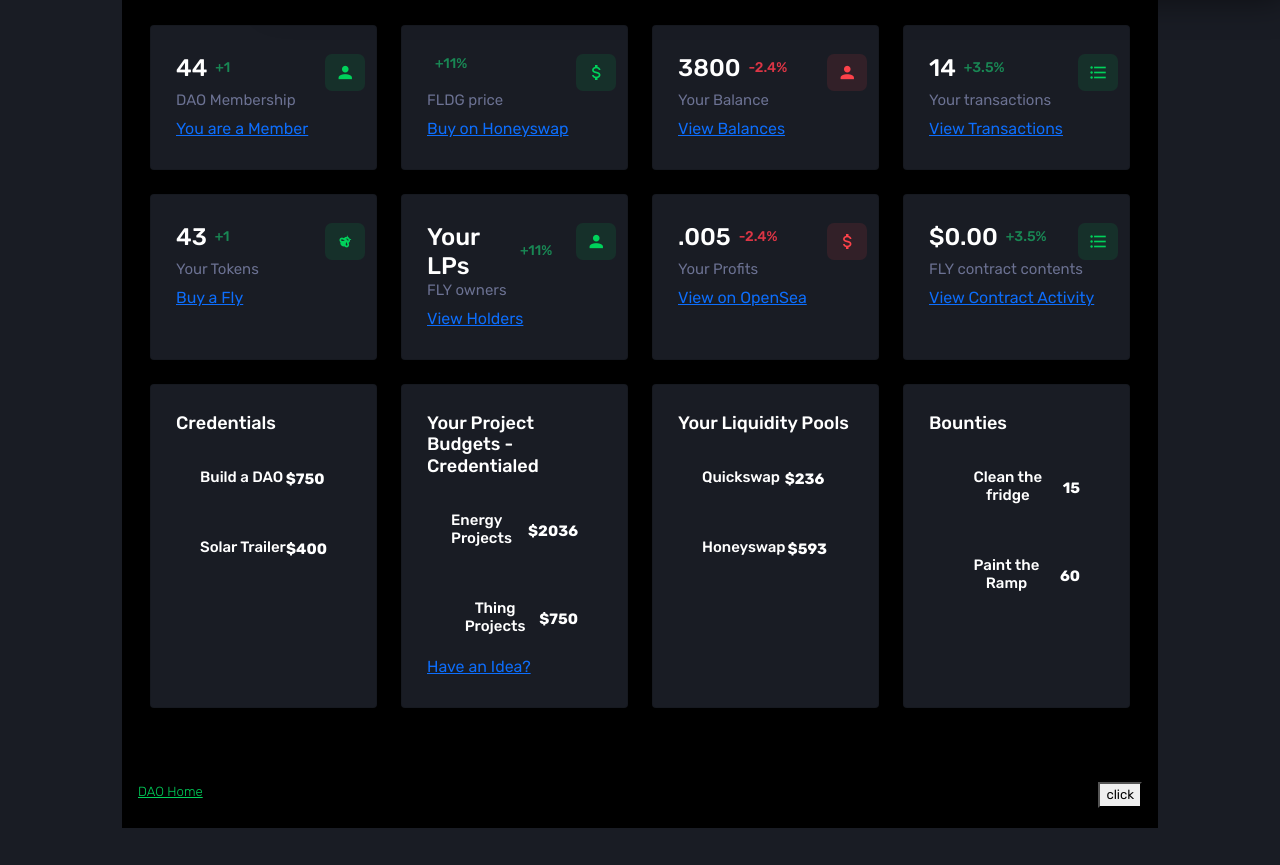
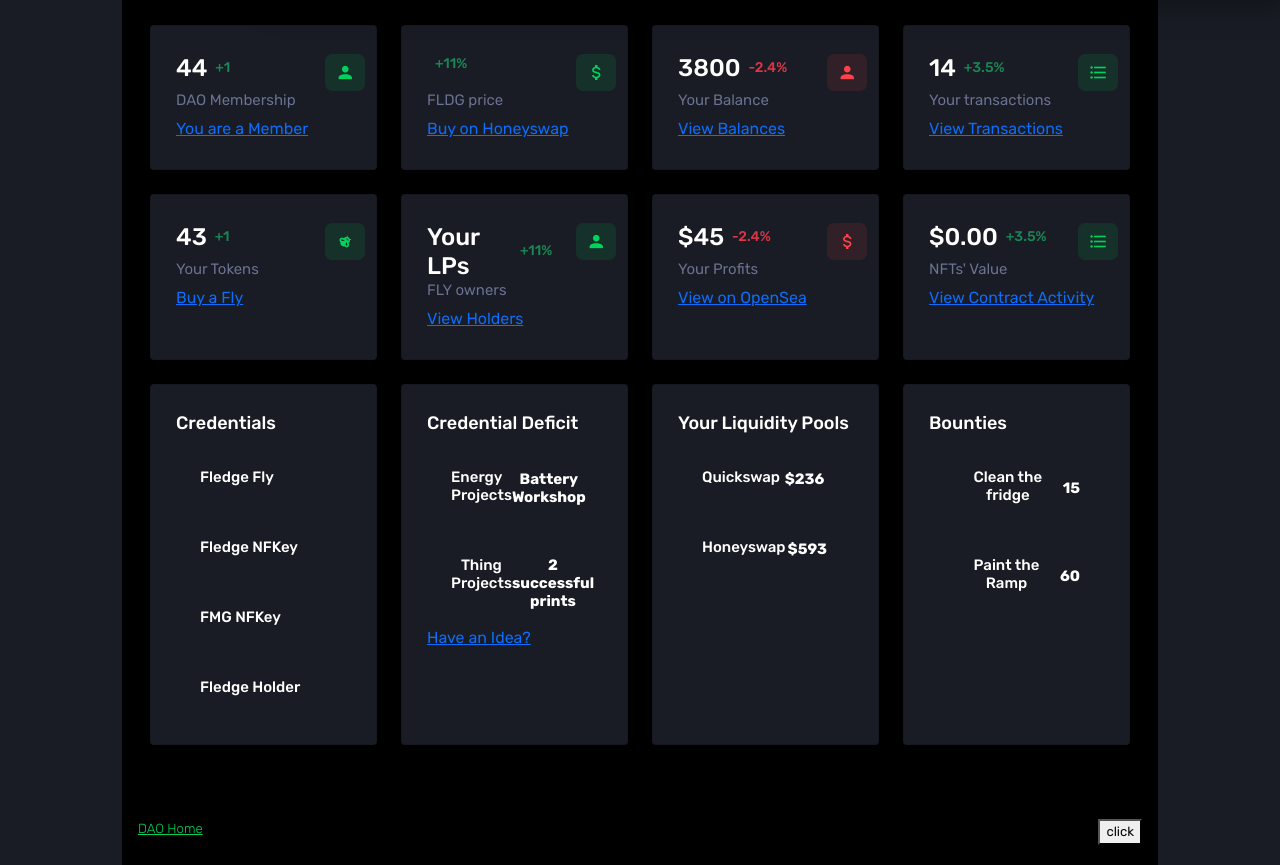
Before and after one commit to voldeck-fledge/fledge-dao, a website: page Person.html in a window 1280 px wide. Shown: the part 75-940 px from the top of the page. Before the commit the page ends 903 px from the top, so only its background shows below. Drawn offline with nearby package versions, Linux system fonts and the light colour scheme; files that its build step writes are made by us from their sources; a script that the page names is missing.

Commit message:
added more descripting language on people page

```diff
--- a/Person.html
+++ b/Person.html
@@ -408,7 +408,7 @@
                     <div class="row">
                       <div class="col-9">
                         <div class="d-flex align-items-center align-self-start">
-                          <h3 class="mb-0">.005</h3>
+                          <h3 class="mb-0">$45</h3>
                           <p class="text-danger ms-2 mb-0 font-weight-medium">-2.4%</p>
                         </div>
                       </div>
@@ -439,7 +439,7 @@
                         </div>
                       </div>
                     </div>
-                    <h6 class="text-muted font-weight-normal">FLY contract contents</h6>
+                    <h6 class="text-muted font-weight-normal">NFTs' Value</h6>
                     <a href="https://polygonscan.com/address/0x3a3f6da5bae9974c66b16cd4b1efd1585c081b19" title="Website">View Contract Activity</a>
 
                   </div>
@@ -454,35 +454,38 @@
                     <!--<canvas id="transaction-history" class="transaction-chart"></canvas>-->
                     <div class="bg-gray-dark d-flex d-md-block d-xl-flex flex-row py-3 px-4 px-md-3 px-xl-4 rounded mt-3">
                       <div class="text-md-left text-xl-left">
-                        <h6 class="mb-1">Build a DAO</h6>
-                      </div>
-                      <div class="align-self-center flex-grow text-right text-md-center text-xl-right py-md-2 py-xl-0">
-                        <h6 class="font-weight-bold mb-0">$750</h6>
+                        <h6 class="mb-1">Fledge Fly</h6>
                       </div>
                     </div>
                     <div class="bg-gray-dark d-flex d-md-block d-xl-flex flex-row py-3 px-4 px-md-3 px-xl-4 rounded mt-3">
                       <div class="text-md-left text-xl-left">
-                        <h6 class="mb-1">Solar Trailer</h6>
+                        <h6 class="mb-1">Fledge NFKey</h6>
                       </div>
-                      <div class="align-self-center flex-grow text-right text-md-center text-xl-right py-md-2 py-xl-0">
-                        <h6 class="font-weight-bold mb-0">$400</h6>
+                    </div>
+                    <div class="bg-gray-dark d-flex d-md-block d-xl-flex flex-row py-3 px-4 px-md-3 px-xl-4 rounded mt-3">
+                      <div class="text-md-left text-xl-left">
+                        <h6 class="mb-1">FMG NFKey</h6>
+                      </div>
+                    </div>
+                    <div class="bg-gray-dark d-flex d-md-block d-xl-flex flex-row py-3 px-4 px-md-3 px-xl-4 rounded mt-3">
+                      <div class="text-md-left text-xl-left">
+                        <h6 class="mb-1">Fledge Holder</h6>
                       </div>
                     </div>
                   </div>
                 </div>
               </div>
-
               <div class="col-md-3 grid-margin stretch-card">
                 <div class="card">
                   <div class="card-body">
-                    <h4 class="card-title">Your Project Budgets - Credentialed</h4>
+                    <h4 class="card-title">Credential Deficit</h4>
                     <!--<canvas id="transaction-history" class="transaction-chart"></canvas>-->
                     <div class="bg-gray-dark d-flex d-md-block d-xl-flex flex-row py-3 px-4 px-md-3 px-xl-4 rounded mt-3">
                       <div class="text-md-left text-xl-left">
                         <h6 class="mb-1">Energy Projects</h6>
                       </div>
                       <div class="align-self-center flex-grow text-right text-md-center text-xl-right py-md-2 py-xl-0">
-                        <h6 class="font-weight-bold mb-0">$2036</h6>
+                        <h6 class="font-weight-bold mb-0">Battery Workshop</h6>
                       </div>
                     </div>
                     <div class="bg-gray-dark d-flex d-md-block d-xl-flex flex-row py-3 px-4 px-md-3 px-xl-4 rounded mt-3">
@@ -490,9 +493,8 @@
                         <h6 class="mb-1">Thing Projects</h6>
                       </div>
                       <div class="align-self-center flex-grow text-right text-md-center text-xl-right py-md-2 py-xl-0">
-                        <h6 class="font-weight-bold mb-0">$750</h6>
+                        <h6 class="font-weight-bold mb-0">2 successful prints</h6>
                       </div>
-
                     </div>
                     <a href="https://www.facebook.com/groups/2768363603310053" title="Website">Have an Idea?</a>
                   </div>
```
